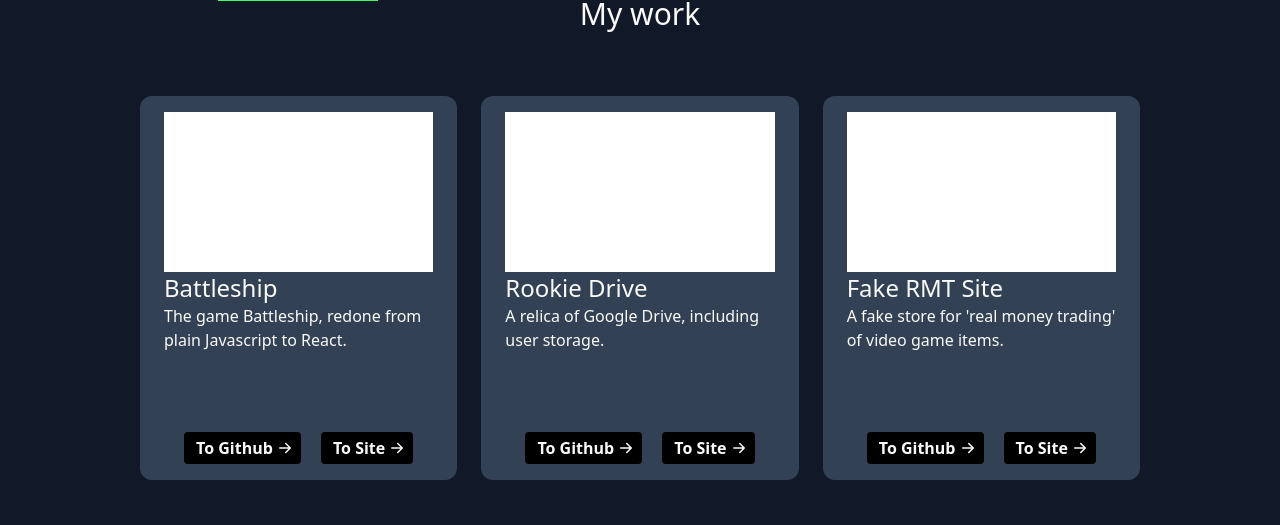
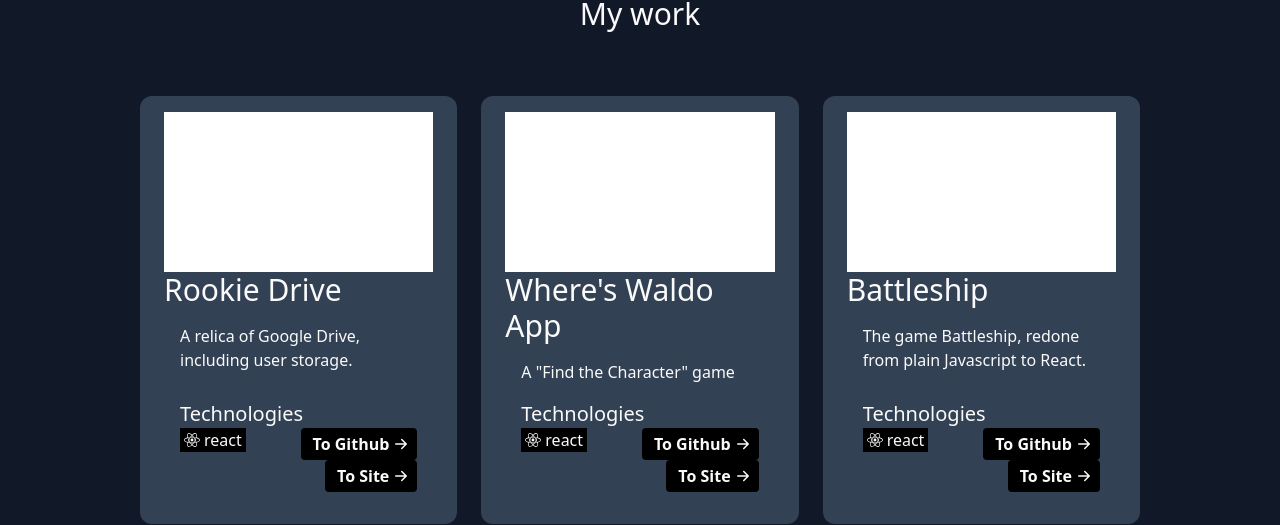
Before and after one commit to smmmfrd/portfolio, a React (Vite) app: page / in a window 1280 px wide. Shown: the part 312-837 px from the top of the page. Built offline with nearby package versions, Linux system fonts and the light colour scheme.

Commit message:
Project Technologies

```diff
--- a/src/App.jsx
+++ b/src/App.jsx
@@ -15,7 +15,7 @@
       <header className="w-5/6 mx-auto pr-32
           flex gap-8 items-center">
         <img src={profilePic} alt="Stock image of some guy"
-        className="w-40 h-60 shadow-l33t"/>
+        className="w-40 h-60"/>
         <div className="">
           <h2 className="text-5xl">About me</h2>
           <p>Lorem ipsum dolor sit amet consectetur adipisicing elit. Ex quod quae qui adipisci provident?
@@ -24,18 +24,34 @@
       </header>
       <section className="flex flex-col items-center gap-12">
         <h2 className="text-3xl">My work</h2>
-        <div className="grid md:grid-cols-3 sm:grid-cols-1">
+        <div className="grid lg:grid-cols-3 md:grid-cols-2 sm:grid-cols-1">
+          <Project
+            projectName={"Rookie Drive"}
+            projectDescription={"A relica of Google Drive, including user storage."}
+            technologies={["react"]}
+            githubLink={"#"}
+            siteLink={"#"}
+          />
+          <Project
+            projectName={"Where's Waldo App"}
+            projectDescription={'A "Find the Character" game'}
+            technologies={["react"]}
+            githubLink={"#"}
+            siteLink={"#"}
+          />
           <Project
             projectName={"Battleship"}
             projectDescription={"The game Battleship, redone from plain Javascript to React."}
-          />
-          <Project
-            projectName={"Rookie Drive"}
-            projectDescription={"A relica of Google Drive, including user storage."}
+            technologies={["react"]}
+            githubLink={"#"}
+            siteLink={"#"}
           />
           <Project
             projectName={"Fake RMT Site"}
             projectDescription={"A fake store for 'real money trading' of video game items."}
+            technologies={["react"]}
+            githubLink={"#"}
+            siteLink={"#"}
           />
         </div>
         <h4 className="font-bold">Check my Github for more!</h4>
--- a/src/components/Project.jsx
+++ b/src/components/Project.jsx
@@ -1,23 +1,45 @@
 import { BsArrowRightShort } from "react-icons/bs";
+import { FaReact } from "react-icons/fa";
 
-export default function Project({projectName, projectDescription, technologies, githubLink, siteLink}) {
-    return(
-        <article className="bg-slate-700 rounded-xl h-96 py-4 px-6 md:mx-3 my-4
-            flex flex-col ">
-            <div className="flex-none w-full max-w-xs h-40 bg-white"/>
-            <h3 className="flex-none text-2xl">{projectName}</h3>
-            <div className="flex-auto
-                flex flex-col justify-between">
+export default function Project({ projectName, projectDescription, technologies, githubLink, siteLink }) {
+    function findElement(techName) {
+        switch (techName){
+            case "react":
+                return <FaReact />;
+        }
+    }
+
+    const techElements = technologies.map(tech => {
+        return <div className="px-1 bg-black flex items-center gap-1">
+            {findElement(tech)} {tech}</div>
+    });
+
+    return (
+        <article className="bg-slate-700 rounded-xl py-4 px-6 md:mx-3 my-4
+            flex flex-col">
+            {/* TODO - Image Carousel */}
+            <div className="flex-none w-full max-w-xs h-40 bg-white" />
+            <h3 className="flex-none text-3xl">{projectName}</h3>
+            <div className="flex-auto p-4
+                flex flex-col justify-between gap-4">
                 <p>{projectDescription}</p>
-                <div className="flex justify-evenly">
-                    <button className="pl-3 pr-1 py-1 font-semibold bg-black rounded
-                        flex">
-                        To Github <BsArrowRightShort className="text-2xl"/>
-                    </button>
-                    <button className="pl-3 pr-1 py-1 font-semibold bg-black rounded
-                        flex">
-                        To Site <BsArrowRightShort className="text-2xl"/>
-                    </button>
+                <div>
+                    <h4 className="text-xl">Technologies</h4>
+                    <div className="grid grid-cols-2">
+                        <div className="flex items-start">
+                            {techElements}
+                        </div>
+                        <div className="flex justify-between flex-col items-end">
+                            <a className="pl-3 pr-1 py-1 font-semibold bg-black rounded
+                                flex cursor-pointer" href={githubLink}>
+                                To Github <BsArrowRightShort className="text-2xl" />
+                            </a>
+                            <a className="pl-3 pr-1 py-1 font-semibold bg-black rounded
+                                flex cursor-pointer" href={siteLink}>
+                                To Site <BsArrowRightShort className="text-2xl" />
+                            </a>
+                        </div>
+                    </div>
                 </div>
             </div>
         </article>
--- a/tailwind.config.cjs
+++ b/tailwind.config.cjs
@@ -5,11 +5,7 @@
     "./src/**/*.{js,ts,jsx,tsx}",
   ],
   theme: {
-    extend: {
-      boxShadow: {
-        'l33t': '5px 5px 0px 0px #43ff64'
-      }
-    },
+    extend: {},
   },
   plugins: [],
 }
```
